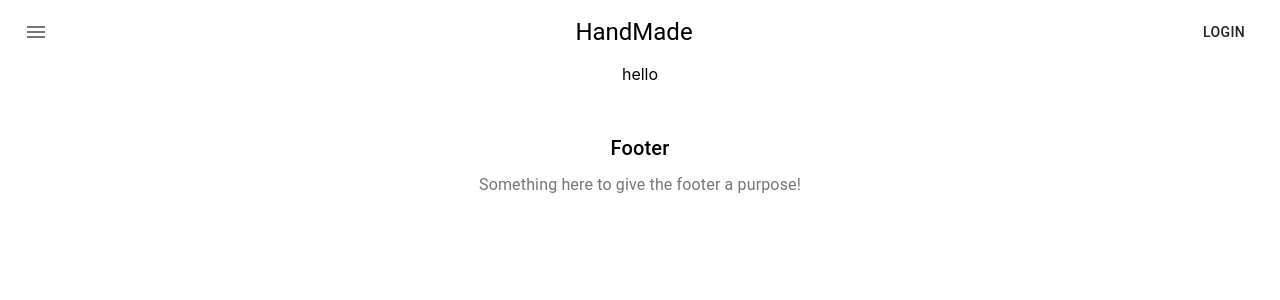
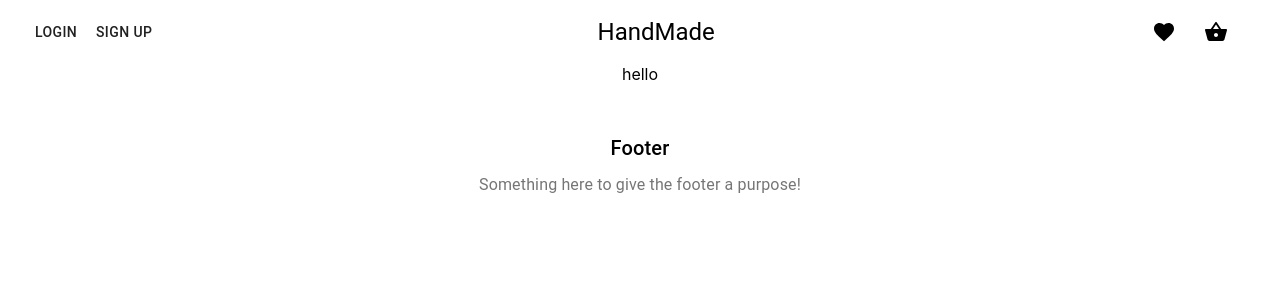
Before and after one commit to Maymonah98/react-shopping-app, a React (Create React App) app: page / in a window 1280 px wide. Shown: the top 300 px of the page. Built offline with nearby package versions, Linux system fonts and the light colour scheme.

Commit message:
modify header

```diff
--- a/src/components/Header/index.js
+++ b/src/components/Header/index.js
@@ -1,11 +1,12 @@
 import React from 'react';
 import { makeStyles } from '@material-ui/core/styles';
-import AppBar from '@material-ui/core/AppBar';
 import Toolbar from '@material-ui/core/Toolbar';
 import Typography from '@material-ui/core/Typography';
 import Button from '@material-ui/core/Button';
 import IconButton from '@material-ui/core/IconButton';
-import MenuIcon from '@material-ui/icons/Menu';
+import Favorite from '@material-ui/icons/Favorite';
+import ShoppingBasket from '@material-ui/icons/ShoppingBasket';
+
 
 
 const useStyles = makeStyles((theme) => ({
@@ -27,17 +28,24 @@ function Header() {
   return (
     <div className={classes.root}>
         <Toolbar>
-          <IconButton edge="start" className={classes.menuButton} aria-label="menu">
-            <MenuIcon />
-          </IconButton>
+        <Button >Login</Button>
+        <Button >sign up</Button>
           <Typography
           component="h2"
           variant="h5"
           align="center"
-          noWrap className={classes.title}>
+           className={classes.title}>
             HandMade
           </Typography>
-          <Button >Login</Button>
+          {/* <IconButton edge="start" className={classes.menuButton} aria-label="menu">
+            <MenuIcon />
+          </IconButton> */}
+          <IconButton edge="start"  className={classes.menuButton} color="inherit"  aria-label="fovorite">
+            <Favorite/>
+          </IconButton>
+          <IconButton edge="start"  className={classes.menuButton} color="inherit"  aria-label="shoppingBasket">
+            <ShoppingBasket/>
+          </IconButton>
         </Toolbar>
     </div>
   );
```
